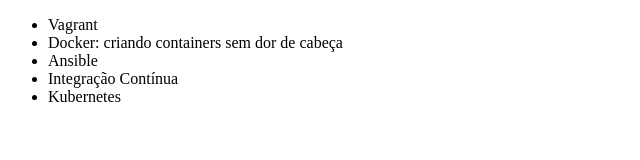
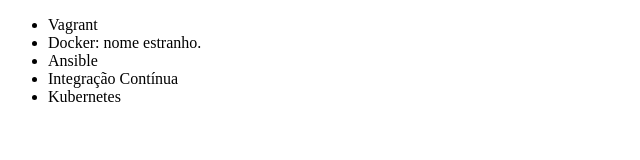
Before and after one commit to andrefortu/alura-git, a plain HTML site: page index.html in a window 1280 px wide. Shown: the whole page, without its empty margins (0-640 px from the left). Drawn offline with Linux system fonts and the light colour scheme.

Commit message:
Alterando o titulo do Devops.

```diff
--- a/index.html
+++ b/index.html
@@ -7,7 +7,7 @@
 <body>
     <ul>
         <li>Vagrant</li>
-        <li>Docker: criando containers sem dor de cabeça</li>
+        <li>Docker: nome estranho.</li>
         <li>Ansible</li>
         <li>Integração Contínua</li>
 	<li>Kubernetes</li>
```
